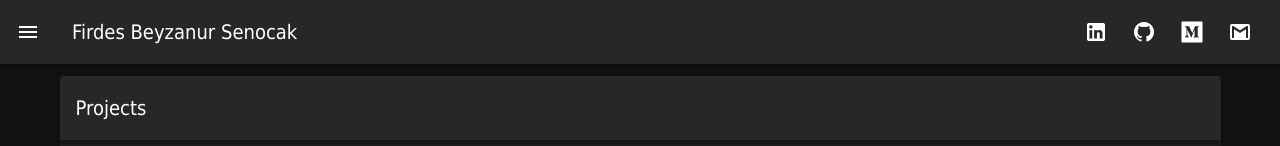
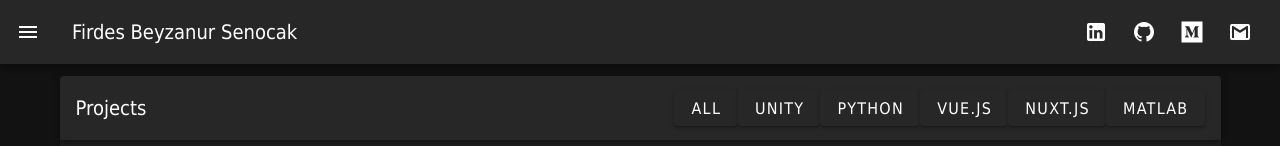
Before and after one commit to Firdesbeyzanur/OrijinalWebSite, a Nuxt app: page /portfolio in a window 1280 px wide. Shown: the top 146 px of the page. Built offline with nearby package versions, Linux system fonts and the light colour scheme.

Commit message:
Portfolio filter
Portfolio filter

```diff
--- a/pages/portfolio.vue
+++ b/pages/portfolio.vue
@@ -11,19 +11,26 @@
 
         <v-spacer></v-spacer>
 
+        <v-btn
+          v-for="category in categories" :key="category"
+          @click="filterProjects(category)"
+          >
+            {{ category }}
+        </v-btn>
+
       </v-toolbar>
-
+      <v-spacer></v-spacer>
       <v-container fluid>
         <v-row dense>
           <v-col
-            v-for="card in cards"
-            :key="card.title"
-            :cols="card.flex"
-            :icon="card.icon"
+            v-for="project in filteredProjects" :key="project.id"
+            :title="project.title"
+            :cols="project.flex"
+            :icon="project.icon"
           >
             <v-card>
               <v-img
-                :src="card.src"
+                :src="project.src"
                 gradient="to bottom, rgba(0,0,0,.1), rgba(0,0,0,.5)"
                 height="300px"
                 >
@@ -32,19 +39,19 @@
 
               <v-card-actions>
                 <v-btn>
-              <h4 class="text-align: start; text-size: 15px" @click="goPage(card.link)"><v-icon> mdi-link-variant </v-icon> {{ card.title }} </h4>
+              <h4 class="text-align: start; text-size: 15px" @click="goPage(project.link)"><v-icon> mdi-link-variant </v-icon> {{ project.title }} </h4>
                 </v-btn>
                 <v-btn icon>
                   <v-icon
-                  @click="toggleShow(card)">{{ card.icon }}</v-icon>
+                  @click="toggleShow(project)">{{ project.icon }}</v-icon>
                 </v-btn>
 
               </v-card-actions>
                 <v-expand-transition>
-                  <div v-show="card.show">
+                  <div v-show="project.show">
                     <v-divider></v-divider>
                     <v-card-text>
-                      {{ card.text }}
+                      {{ project.text }}
                     </v-card-text>
                  </div>
                 </v-expand-transition>
@@ -60,43 +67,57 @@
 export default {
 
   data: () => ({
-    cards: [
-      { title: 'Cryptocurrency', src: 'https://user-images.githubusercontent.com/99497565/231105012-fdd76a6d-bbf8-4278-b8ae-fe5beb1c48bc.jpg', icon: 'mdi-chart-line' , link: 'https://github.com/Firdesbeyzanur/Cryptocurrency' , text: 'Cryptocurrency exchange tracking in a table with information pulled from the API.' , flex: 4 , show: false },
-      { title: 'Food Blog', src: 'https://cdn-prod.medicalnewstoday.com/content/images/articles/317/317257/cupcakes.jpg', icon: 'mdi-food' , link: 'https://github.com/Firdesbeyzanur/Food-App' , text: 'A blog with dessert recipes.' , flex: 4 , show: false },
-      { title: 'CarTrader', src: 'https://hips.hearstapps.com/hmg-prod/images/2023-mclaren-artura-101-1655218102.jpg?crop=1.00xw:0.847xh;0,0.153xh&resize=1200:*', icon: 'mdi-car' , link: 'https://github.com/Firdesbeyzanur/CarTrader' , text: 'It\'s an app for buying a car. More useful with filtering feature.' , flex: 4 , show: false },
-      { title: 'Find the Hulk', src: 'https://cat-world.com/wp-content/uploads/2017/03/all-about-white-cats.jpg', icon: 'mdi-cat' , link: 'https://github.com/Firdesbeyzanur/Hulku-Bul' , text: 'It\'s a sticky memory game for my cat. Guess what\'s on the face-down card.' , flex: 4 , show: false  },
-      { title: 'Website', src: 'https://user-images.githubusercontent.com/99497565/231368901-a661c382-c10a-4de5-9178-0926676e40bd.png', icon: 'mdi-ghost' , link: 'https://github.com/Firdesbeyzanur/Nuxtjs-WebSite' , text: 'My first mini website I made using Nuxt.' , flex: 4 , show: false },
-      { title: 'Unity Game', src: 'https://trthaberstatic.cdn.wp.trt.com.tr/resimler/1858000/oyun-sektoru-getty-1859699.jpg', icon: 'mdi-gamepad-variant' , link: 'https://github.com/Firdesbeyzanur/Survival-of-The-Fallen' , text: 'It is a thriller game that we developed with my team of 5 people, which I worked as a developer during the Oyun ve Uygulama Akademisi bootcamp process.' , flex: 4 , show: false },
-      { title: 'My Application', src: 'https://images.pexels.com/photos/270408/pexels-photo-270408.jpeg?auto=compress&cs=tinysrgb&w=600', icon: 'mdi-airballoon' , link: 'https://github.com/Firdesbeyzanur/Vue3-Pictures' , text: 'An app to upload and delete photos.' , flex: 4 , show: false },
-      { title: 'Note Application', src: 'https://leverageedublog.s3.ap-south-1.amazonaws.com/blog/wp-content/uploads/2020/01/24220440/How-to-Write-a-Leave-Application-.png', icon: 'mdi-clipboard-check' , link: 'https://github.com/Firdesbeyzanur/FireBase-NotesApp' , text: 'Do you forget things to do during the day? Then this note app is for you.' , flex: 4 , show: false },
-      { title: 'Form List', src: 'https://cdn.dribbble.com/users/300847/screenshots/16084243/media/29293a025ee2ce762cc260bcf7f1db08.png?compress=1&resize=400x300', icon: 'mdi-account-key' , link: 'https://github.com/Firdesbeyzanur/Form' , text: 'Form application. Enter your information, click on the button and your information will come back on the card.' , flex: 4 , show: false },
-      { title: 'Number App', src: 'https://cdn.dribbble.com/users/1872109/screenshots/15301249/media/0247608b79cc452812e74925dc295bec.jpg?compress=1&resize=400x300', icon: 'mdi-code-equal' , link: 'https://github.com/Firdesbeyzanur/Nuxt-RandomNumber' , text: 'An application to generate random comma and whole numbers.' , flex: 4 , show: false },
-      { title: 'Blog', src: 'https://birhost.net/wp-content/uploads/2021/12/en-iyi-blog-siteleri-1.webp', icon: 'mdi-gmail' , link: 'https://github.com/Firdesbeyzanur/WebSite' , text: 'I was asked for a blog page. A blog with a login page and admin login.' , flex: 4 , show: false },
-      { title: 'Card App - 1', src: 'https://cdn.dribbble.com/users/4208985/screenshots/14980117/media/75fabfb042600459c814b2b832c449a7.png?compress=1&resize=400x300', icon: 'mdi-newspaper' , link: 'https://github.com/Firdesbeyzanur/Card-App-4' , text: 'A card app with additional features in the edit section with description section and change image section.' , flex: 4 , show: false },
-      { title: 'Card App - 2', src: 'https://assets.materialup.com/uploads/856811ea-9319-4505-8745-b33d1c7319e3/material-design-cards.jpg', icon: 'mdi-arrange-bring-forward' ,  link: 'https://github.com/Firdesbeyzanur/Card-App-3' , text: 'A card app with a description section and an edit section.' ,flex: 4 , show: false },
-      { title: 'Card App - 3', src: 'https://camo.githubusercontent.com/a465785c162542c7b0ca85d03a9dc30b15992046f169132b9614f6d9cf4adfa7/687474703a2f2f692e696d6775722e636f6d2f6944796d3762492e706e67', icon: 'mdi-arrange-send-to-back' , link: 'https://github.com/Firdesbeyzanur/AddImageCard' , text: 'An application where you can upload up to 10 pieces with pictures and enter your information.' , flex: 4 , show: false },
-      { title: 'Card App - 4', src: 'https://www.sketchappsources.com/resources/source-image/idcard-pink-floyd-material.png', icon: 'mdi-arrange-bring-to-front' , link: 'https://github.com/Firdesbeyzanur/Card-App-2' , text: 'Click on the pen to open the edit section and edit it.' , flex: 4 , show: false },
-      { title: 'Card App - 5', src: 'https://www.sketchappsources.com/resources/source-image/material-card-design-fazurrehman.png', icon: 'mdi-multiplication-box' , link: 'https://github.com/Firdesbeyzanur/Card-App-1' , text: 'Edit the information on the card however you like.' , flex: 4 , show: false },
-      { title: 'Titanic Dataset', src: 'https://upload.wikimedia.org/wikipedia/commons/f/fd/RMS_Titanic_3.jpg', icon: 'mdi-qqchat' , link: 'https://github.com/Firdesbeyzanur/TitanicDataset' , text: 'In the Titanic dataset, data preprocessing was performed, ExtraTressClassifier and Feature Importance were extracted, SelectKBest was scored, correlation maps were created, non-normally distributed data were standardized and basic statistical information was extracted.' , flex: 4 , show: false },
-      { title: 'Insurance Dataset', src: 'https://api.pitsasinsurances.com/dl/images/PITSAS%20ARTICLE%20-%20WHAT%20IS%20A%20QUOTE%20IN%20INSURANCE.jpg', icon: 'mdi-clipboard-plus' , link: 'https://github.com/Firdesbeyzanur/InsuranceDataset' , text: 'In the insurance dataset, prediction was performed with classifiers, Accuracy, Precision, Recall, F1-Score results were tabulated and confusion matrix was plotted.' , flex: 4 , show: false },
-      { title: 'Stock Dataset', src: 'https://caltech-prod.s3.amazonaws.com/main/images/CollinCamerer-ShortSelling-0.2e16d0ba.fill-1600x810-c100.jpg', icon: 'mdi-cash' , link: 'https://github.com/Firdesbeyzanur/StockDataset' , text: 'Time Series, Regression and LSTM analysis were performed on the stock market data set and ARIMA model was applied.' , flex: 4 , show: false },
-      { title: 'Forecast Process', src: 'https://www.bounteous.com/sites/default/files/styles/file_entity_browser_thumbnail/public/insights/2020-09/previews/20200902_blog_-forecasting-with-time-series-models-using-python_pt2_website.png?itok=ausSadlv', icon: 'mdi-account-convert' , link: 'https://github.com/Firdesbeyzanur/Tahminleme-Islemi' , text: 'Python code that predicts the age, race and gender of people after various operations.' , flex: 4 , show: false },
-      { title: 'Face Matching', src: 'https://img.freepik.com/premium-vector/woman-s-face-recognition-concept-biometric-face-scanning-futuristic-security-personal-verification-monitor-cyber-protection-concept_212168-585.jpg?w=2000', icon: 'mdi-account-circle' , link: 'https://github.com/Firdesbeyzanur/Yuz-Eslestirme' , text: 'Face matching of the people in the database was done using MATLAB.' , flex: 4 , show: false },
-      { title: 'Mushroom Classification', src: 'https://i.ytimg.com/vi/tQZyurzh5Ms/maxresdefault.jpg', icon: 'mdi-mushroom' , link: 'https://github.com/Firdesbeyzanur/Mushroom-classification' , text: 'In this project, we will use the "Mushroom Classification" dataset, a public dataset from kaggle.com, and try to figure out whether a mushroom is edible or not.' , flex: 4 , show: false },
-      { title: 'Insurance Dataset', src: 'https://miro.medium.com/v2/resize:fit:1400/0*yRhQ28Nd53cTSCR6', icon: 'mdi-clipboard-account' , link: 'https://github.com/Firdesbeyzanur/GlobalAIHub-Project' , text: 'The insurance dataset was examined at the bootcamp organized by Global AI Hub.' , flex: 4 , show: false },
-      { title: 'Date Fruit Dataset', src: 'https://storage.googleapis.com/kaggle-datasets-images/2049845/3400552/7ea4cce54ee9f92170cf7e4dfcb72394/dataset-card.jpg?t=2022-04-03-09-30-05', icon: 'mdi-food-apple' , link: 'https://github.com/Firdesbeyzanur/Deep-Learning' , text: 'We created a neural network to classify dates with TensorFlow. For this, we used the "Date Fruit Dataset" available on Kaggle.' , flex: 4 , show: false },
-      { title: 'Image Classification', src: 'https://miro.medium.com/v2/resize:fit:1400/0*gPfifkgrc7UIjZEA', icon: 'mdi-grid' , link: 'https://github.com/Firdesbeyzanur/CNN' , text: 'In this project, we built a convolutional neural network to solve a multi-class image classification problem.' , flex: 4 , show: false },
-      { title: 'Movie Review Dataset', src: 'https://www.karel.com.tr/sites/default/files/pictures/ik-film-onerileri-a.jpg', icon: 'mdi-movie' , link: 'https://github.com/Firdesbeyzanur/Deep-Learning_2' , text: 'Recurrent neural networks. IMDB Movie Review Dataset was used.' , flex: 4 , show: false },
+    projects: [
+      { title: 'Cryptocurrency', src: 'https://user-images.githubusercontent.com/99497565/231105012-fdd76a6d-bbf8-4278-b8ae-fe5beb1c48bc.jpg', icon: 'mdi-chart-line' , link: 'https://github.com/Firdesbeyzanur/Cryptocurrency' , text: 'Cryptocurrency exchange tracking in a table with information pulled from the API.' , flex: 4 , show: false, categories: ['Vue.js', 'All'] },
+      { title: 'Food Blog', src: 'https://cdn-prod.medicalnewstoday.com/content/images/articles/317/317257/cupcakes.jpg', icon: 'mdi-food' , link: 'https://github.com/Firdesbeyzanur/Food-App' , text: 'A blog with dessert recipes.' , flex: 4 , show: false, categories: ['Vue.js', 'All'] },
+      { title: 'CarTrader', src: 'https://hips.hearstapps.com/hmg-prod/images/2023-mclaren-artura-101-1655218102.jpg?crop=1.00xw:0.847xh;0,0.153xh&resize=1200:*', icon: 'mdi-car' , link: 'https://github.com/Firdesbeyzanur/CarTrader' , text: 'It\'s an app for buying a car. More useful with filtering feature.' , flex: 4 , show: false, categories: ['Vue.js', 'All'] },
+      { title: 'Find the Hulk', src: 'https://cat-world.com/wp-content/uploads/2017/03/all-about-white-cats.jpg', icon: 'mdi-cat' , link: 'https://github.com/Firdesbeyzanur/Hulku-Bul' , text: 'It\'s a sticky memory game for my cat. Guess what\'s on the face-down card.' , flex: 4 , show: false, categories: ['Vue.js', 'All']  },
+      { title: 'Website', src: 'https://user-images.githubusercontent.com/99497565/231368901-a661c382-c10a-4de5-9178-0926676e40bd.png', icon: 'mdi-ghost' , link: 'https://github.com/Firdesbeyzanur/Nuxtjs-WebSite' , text: 'My first mini website I made using Nuxt.' , flex: 4 , show: false, categories: ['Nuxt.js', 'All'] },
+      { title: 'Unity Game', src: 'https://trthaberstatic.cdn.wp.trt.com.tr/resimler/1858000/oyun-sektoru-getty-1859699.jpg', icon: 'mdi-gamepad-variant' , link: 'https://github.com/Firdesbeyzanur/Survival-of-The-Fallen' , text: 'It is a thriller game that we developed with my team of 5 people, which I worked as a developer during the Oyun ve Uygulama Akademisi bootcamp process.' , flex: 4 , show: false, categories: ['Unity', 'All'] },
+      { title: 'My Application', src: 'https://images.pexels.com/photos/270408/pexels-photo-270408.jpeg?auto=compress&cs=tinysrgb&w=600', icon: 'mdi-airballoon' , link: 'https://github.com/Firdesbeyzanur/Vue3-Pictures' , text: 'An app to upload and delete photos.' , flex: 4 , show: false, categories: ['Vue.js', 'All'] },
+      { title: 'Note Application', src: 'https://leverageedublog.s3.ap-south-1.amazonaws.com/blog/wp-content/uploads/2020/01/24220440/How-to-Write-a-Leave-Application-.png', icon: 'mdi-clipboard-check' , link: 'https://github.com/Firdesbeyzanur/FireBase-NotesApp' , text: 'Do you forget things to do during the day? Then this note app is for you.' , flex: 4 , show: false, categories: ['Vue.js', 'All'] },
+      { title: 'Form List', src: 'https://cdn.dribbble.com/users/300847/screenshots/16084243/media/29293a025ee2ce762cc260bcf7f1db08.png?compress=1&resize=400x300', icon: 'mdi-account-key' , link: 'https://github.com/Firdesbeyzanur/Form' , text: 'Form application. Enter your information, click on the button and your information will come back on the card.' , flex: 4 , show: false, categories: ['Vue.js', 'All'] },
+      { title: 'Number App', src: 'https://cdn.dribbble.com/users/1872109/screenshots/15301249/media/0247608b79cc452812e74925dc295bec.jpg?compress=1&resize=400x300', icon: 'mdi-code-equal' , link: 'https://github.com/Firdesbeyzanur/Nuxt-RandomNumber' , text: 'An application to generate random comma and whole numbers.' , flex: 4 , show: false, categories: ['Nuxt.js', 'All'] },
+      { title: 'Blog', src: 'https://birhost.net/wp-content/uploads/2021/12/en-iyi-blog-siteleri-1.webp', icon: 'mdi-gmail' , link: 'https://github.com/Firdesbeyzanur/WebSite' , text: 'I was asked for a blog page. A blog with a login page and admin login.' , flex: 4 , show: false, categories: ['Vue.js', 'All'] },
+      { title: 'Card App - 1', src: 'https://cdn.dribbble.com/users/4208985/screenshots/14980117/media/75fabfb042600459c814b2b832c449a7.png?compress=1&resize=400x300', icon: 'mdi-newspaper' , link: 'https://github.com/Firdesbeyzanur/Card-App-4' , text: 'A card app with additional features in the edit section with description section and change image section.' , flex: 4 , show: false, categories: ['Vue.js', 'All'] },
+      { title: 'Card App - 2', src: 'https://assets.materialup.com/uploads/856811ea-9319-4505-8745-b33d1c7319e3/material-design-cards.jpg', icon: 'mdi-arrange-bring-forward' ,  link: 'https://github.com/Firdesbeyzanur/Card-App-3' , text: 'A card app with a description section and an edit section.' ,flex: 4 , show: false, categories: ['Vue.js', 'All'] },
+      { title: 'Card App - 3', src: 'https://camo.githubusercontent.com/a465785c162542c7b0ca85d03a9dc30b15992046f169132b9614f6d9cf4adfa7/687474703a2f2f692e696d6775722e636f6d2f6944796d3762492e706e67', icon: 'mdi-arrange-send-to-back' , link: 'https://github.com/Firdesbeyzanur/AddImageCard' , text: 'An application where you can upload up to 10 pieces with pictures and enter your information.' , flex: 4 , show: false, categories: ['Vue.js', 'All'] },
+      { title: 'Card App - 4', src: 'https://www.sketchappsources.com/resources/source-image/idcard-pink-floyd-material.png', icon: 'mdi-arrange-bring-to-front' , link: 'https://github.com/Firdesbeyzanur/Card-App-2' , text: 'Click on the pen to open the edit section and edit it.' , flex: 4 , show: false, categories: ['Vue.js', 'All'] },
+      { title: 'Card App - 5', src: 'https://www.sketchappsources.com/resources/source-image/material-card-design-fazurrehman.png', icon: 'mdi-multiplication-box' , link: 'https://github.com/Firdesbeyzanur/Card-App-1' , text: 'Edit the information on the card however you like.' , flex: 4 , show: false, categories: ['Vue.js', 'All'] },
+      { title: 'Titanic Dataset', src: 'https://upload.wikimedia.org/wikipedia/commons/f/fd/RMS_Titanic_3.jpg', icon: 'mdi-qqchat' , link: 'https://github.com/Firdesbeyzanur/TitanicDataset' , text: 'In the Titanic dataset, data preprocessing was performed, ExtraTressClassifier and Feature Importance were extracted, SelectKBest was scored, correlation maps were created, non-normally distributed data were standardized and basic statistical information was extracted.' , flex: 4 , show: false, categories: ['Python', 'All'] },
+      { title: 'Insurance Dataset', src: 'https://api.pitsasinsurances.com/dl/images/PITSAS%20ARTICLE%20-%20WHAT%20IS%20A%20QUOTE%20IN%20INSURANCE.jpg', icon: 'mdi-clipboard-plus' , link: 'https://github.com/Firdesbeyzanur/InsuranceDataset' , text: 'In the insurance dataset, prediction was performed with classifiers, Accuracy, Precision, Recall, F1-Score results were tabulated and confusion matrix was plotted.' , flex: 4 , show: false, categories: ['Python', 'All'] },
+      { title: 'Stock Dataset', src: 'https://caltech-prod.s3.amazonaws.com/main/images/CollinCamerer-ShortSelling-0.2e16d0ba.fill-1600x810-c100.jpg', icon: 'mdi-cash' , link: 'https://github.com/Firdesbeyzanur/StockDataset' , text: 'Time Series, Regression and LSTM analysis were performed on the stock market data set and ARIMA model was applied.' , flex: 4 , show: false, categories: ['Python', 'All'] },
+      { title: 'Forecast Process', src: 'https://www.bounteous.com/sites/default/files/styles/file_entity_browser_thumbnail/public/insights/2020-09/previews/20200902_blog_-forecasting-with-time-series-models-using-python_pt2_website.png?itok=ausSadlv', icon: 'mdi-account-convert' , link: 'https://github.com/Firdesbeyzanur/Tahminleme-Islemi' , text: 'Python code that predicts the age, race and gender of people after various operations.' , flex: 4 , show: false, categories: ['Python', 'All'] },
+      { title: 'Face Matching', src: 'https://img.freepik.com/premium-vector/woman-s-face-recognition-concept-biometric-face-scanning-futuristic-security-personal-verification-monitor-cyber-protection-concept_212168-585.jpg?w=2000', icon: 'mdi-account-circle' , link: 'https://github.com/Firdesbeyzanur/Yuz-Eslestirme' , text: 'Face matching of the people in the database was done using MATLAB.' , flex: 4 , show: false, categories: ['MATLAB', 'All'] },
+      { title: 'Prediction-Classification', src: 'https://media.istockphoto.com/id/1195209543/vector/facial-recognition-system-with-woman-face-flat-vector-illustration-isolated.jpg?s=612x612&w=0&k=20&c=SzxSs3gXdLQAVlt67oNRW1uw9V3T6-e6EokxZN-jSWk=', icon: 'mdi-account-multiple' , link: 'https://github.com/Firdesbeyzanur/Prediction-Classification' , text: 'A program that predicts people\'s age, gender and ethnicity with Python' , flex: 4 , show: false, categories: ['Python', 'All'] },
+      { title: 'Mushroom Classification', src: 'https://i.ytimg.com/vi/tQZyurzh5Ms/maxresdefault.jpg', icon: 'mdi-mushroom' , link: 'https://github.com/Firdesbeyzanur/Mushroom-classification' , text: 'In this project, we will use the "Mushroom Classification" dataset, a public dataset from kaggle.com, and try to figure out whether a mushroom is edible or not.' , flex: 4 , show: false, categories: ['Python', 'All'] },
+      { title: 'Insurance Dataset', src: 'https://miro.medium.com/v2/resize:fit:1400/0*yRhQ28Nd53cTSCR6', icon: 'mdi-clipboard-account' , link: 'https://github.com/Firdesbeyzanur/GlobalAIHub-Project' , text: 'The insurance dataset was examined at the bootcamp organized by Global AI Hub.' , flex: 4 , show: false, categories: ['Python', 'All']},
+      { title: 'Date Fruit Dataset', src: 'https://storage.googleapis.com/kaggle-datasets-images/2049845/3400552/7ea4cce54ee9f92170cf7e4dfcb72394/dataset-card.jpg?t=2022-04-03-09-30-05', icon: 'mdi-food-apple' , link: 'https://github.com/Firdesbeyzanur/Deep-Learning' , text: 'We created a neural network to classify dates with TensorFlow. For this, we used the "Date Fruit Dataset" available on Kaggle.' , flex: 4 , show: false, categories: ['Python', 'All'] },
+      { title: 'Image Classification', src: 'https://miro.medium.com/v2/resize:fit:1400/0*gPfifkgrc7UIjZEA', icon: 'mdi-grid' , link: 'https://github.com/Firdesbeyzanur/CNN' , text: 'In this project, we built a convolutional neural network to solve a multi-class image classification problem.' , flex: 4 , show: false, categories: ['Python', 'All'] },
+      { title: 'Movie Review Dataset', src: 'https://www.karel.com.tr/sites/default/files/pictures/ik-film-onerileri-a.jpg', icon: 'mdi-movie' , link: 'https://github.com/Firdesbeyzanur/Deep-Learning_2' , text: 'Recurrent neural networks. IMDB Movie Review Dataset was used.' , flex: 4 , show: false, categories: ['Python', 'All']},
     ],
+    categories: [ 'All', 'Unity', 'Python', 'Vue.js', 'Nuxt.js', 'MATLAB' ],
+    selectedCategory: null
   }),
+  computed: {
+      filteredProjects() {
+        if (!this.selectedCategory) {
+          return this.projects;
+        }
+        return this.projects.filter(project => project.categories.includes(this.selectedCategory));
+      }
+    },
   methods: {
     goPage: function (link) {
       window.open(link, '_blank');
     },
-    toggleShow(card) {
+    toggleShow(project) {
       // Açıklamanın görünürlüğünü değiştirmek için kullanılabilir
-      card.show = !card.show;
-    }
+      project.show = !project.show;
+    },
+    filterProjects(category) {
+        this.selectedCategory = category;
+      },
   }
 }
 </script>
```
